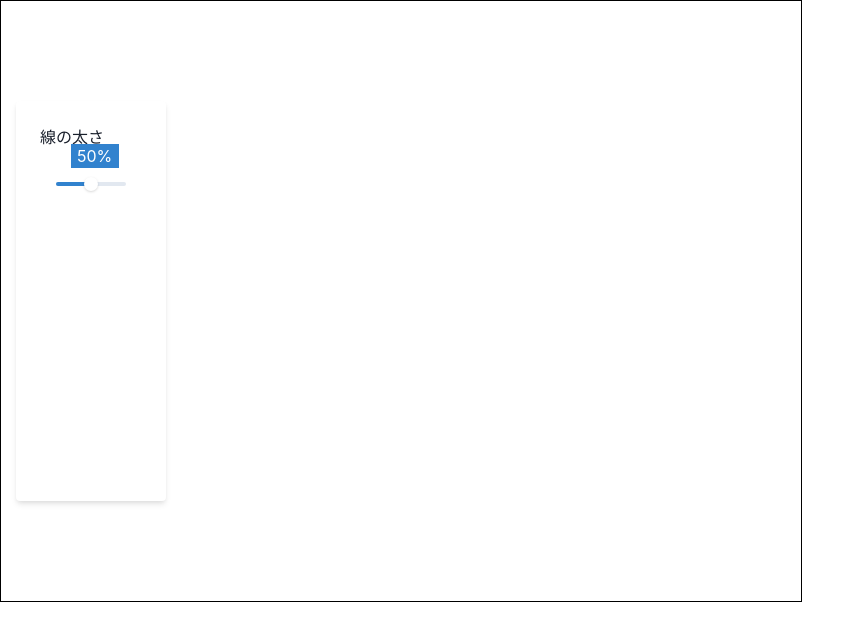
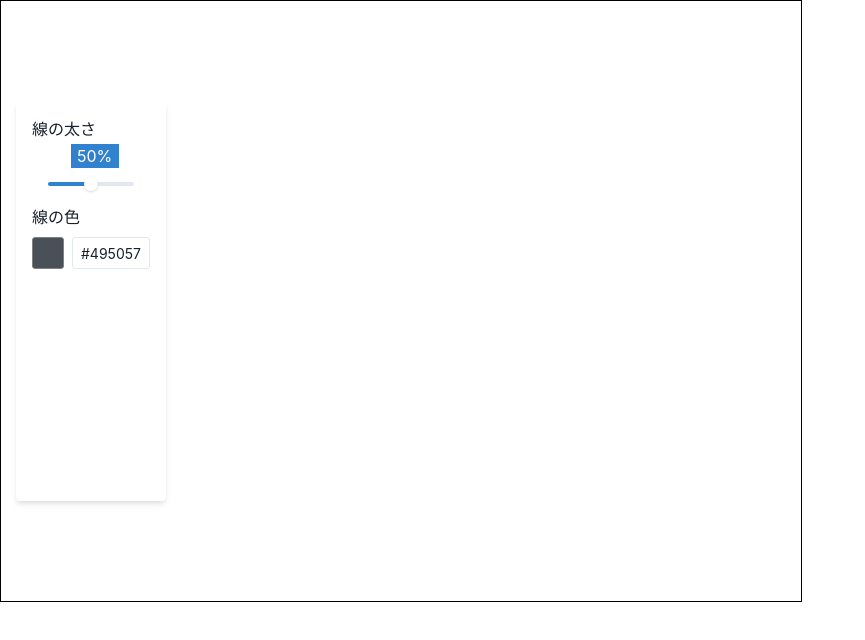
Before and after one commit to kyamashiro/draw-app, a React (Create React App) app: page / in a window 1280 px wide. Shown: the top 640 px of the page, without its empty margins (0-865 px from the left). Built offline with nearby package versions, Linux system fonts and the light colour scheme.

Commit message:
#2 線の色を変えられるようにする

```diff
--- a/src/components/Canvas/index.tsx
+++ b/src/components/Canvas/index.tsx
@@ -9,15 +9,15 @@ interface MousePosition {
 
 export const Canvas: React.FC = () => {
   const canvasRef = useRef(null!);
-  const [brush] = useAtom(brushAtom);
+  const [{ size, color }] = useAtom(brushAtom);
   const getContext = (): CanvasRenderingContext2D => {
     const canvas: any = canvasRef.current;
     const ctx = canvas.getContext("2d");
-    ctx.lineWidth = brush.size / 10;
-    ctx.strokeStyle = "red";
-    ctx.fillStyle = "red";
+    ctx.lineWidth = size / 10;
+    ctx.strokeStyle = color;
+    ctx.fillStyle = color;
     ctx.shadowBlur = 2;
-    ctx.shadowColor = "red";
+    ctx.shadowColor = color;
     return ctx;
   };
 
--- /dev/null
+++ b/src/components/Tools/Brush/index.tsx
@@ -0,0 +1,46 @@
+import React from "react";
+import {
+  Box,
+  Slider,
+  SliderFilledTrack,
+  SliderMark,
+  SliderThumb,
+  SliderTrack,
+} from "@chakra-ui/react";
+import { useAtom } from "jotai";
+import { brushAtom } from "state/Tools";
+
+export const Brush: React.FC = () => {
+  const [brush, setBrush] = useAtom(brushAtom);
+  return (
+    <>
+      <Box>線の太さ</Box>
+      <Box pt={6} px={4}>
+        <Slider
+          aria-label="slider-ex-6"
+          min={1}
+          max={100}
+          onChange={(size) => {
+            setBrush((prev) => ({ ...prev, size }));
+          }}
+        >
+          <SliderMark
+            value={brush.size}
+            textAlign="center"
+            bg="blue.500"
+            color="white"
+            mt="-10"
+            ml="-5"
+            w="12"
+          >
+            {brush.size}%
+          </SliderMark>
+          <SliderTrack>
+            <SliderFilledTrack />
+          </SliderTrack>
+          <SliderThumb />
+        </Slider>
+      </Box>
+    </>
+  );
+};
--- /dev/null
+++ b/src/components/Tools/ColorPicker/index.tsx
@@ -0,0 +1,96 @@
+import React from "react";
+import {
+  Box,
+  Button,
+  Flex,
+  Input,
+  Popover,
+  PopoverArrow,
+  PopoverBody,
+  PopoverCloseButton,
+  PopoverContent,
+  PopoverTrigger,
+  SimpleGrid,
+} from "@chakra-ui/react";
+import { useAtom } from "jotai";
+import { brushAtom } from "state/Tools";
+
+const COLORS = {
+  black: "#000",
+  gray: "#495057",
+  red: "#c92a2a",
+  blue: "#364fc7",
+  green: "#2b8a3e",
+  orange: "#e67700",
+} as const;
+type HEX = `#${string}`;
+export type Color = typeof COLORS[keyof typeof COLORS] | HEX;
+export const INITIAL_COLOR: Color = COLORS.gray;
+
+export const ColorPicker = () => {
+  const [{ color }, setBrush] = useAtom(brushAtom);
+
+  return (
+    <Popover variant="picker">
+      <Box>線の色</Box>
+      <Flex
+        direction={"row"}
+        alignItems={"center"}
+        justifyContent={"space-between"}
+        gap={2}
+      >
+        <Box>
+          <PopoverTrigger>
+            <Button
+              aria-label={color}
+              background={color}
+              size={"sm"}
+              borderRadius={3}
+              borderWidth={1}
+              borderColor={"gray"}
+            />
+          </PopoverTrigger>
+        </Box>
+        <Box verticalAlign={"center"}>
+          <Input
+            size="sm"
+            padding={2}
+            borderRadius={3}
+            placeholder="#FFFFFF"
+            value={color}
+            onChange={(e) =>
+              setBrush((prev) => ({
+                ...prev,
+                color: e.currentTarget.value as Color,
+              }))
+            }
+          />
+        </Box>
+      </Flex>
+      <PopoverContent width="170px">
+        <PopoverArrow bg={"white"} />
+        <PopoverCloseButton color="white" />
+        <PopoverBody height="120px">
+          <SimpleGrid columns={5} spacing={2}>
+            {Object.values(COLORS).map((c) => (
+              <Button
+                key={c}
+                aria-label={c}
+                background={c}
+                height="22px"
+                width="22px"
+                padding={0}
+                minWidth="unset"
+                borderRadius={3}
+                _hover={{ background: c }}
+                onClick={() => {
+                  setBrush((prev) => ({ ...prev, color: c }));
+                }}
+              />
+            ))}
+          </SimpleGrid>
+        </PopoverBody>
+      </PopoverContent>
+    </Popover>
+  );
+};
--- a/src/components/Tools/index.tsx
+++ b/src/components/Tools/index.tsx
@@ -1,19 +1,9 @@
-import {
-  Box,
-  Slider,
-  SliderFilledTrack,
-  SliderMark,
-  SliderThumb,
-  SliderTrack,
-  Stack,
-} from "@chakra-ui/react";
+import { Stack } from "@chakra-ui/react";
 import React from "react";
-import { useAtom } from "jotai";
-import { brushAtom } from "state/Tools";
+import { Brush } from "components/Tools/Brush";
+import { ColorPicker } from "components/Tools/ColorPicker";
 
 export const Tools: React.FC = () => {
-  const [brush, setBrush] = useAtom(brushAtom);
-
   return (
     <Stack
       w="150px"
@@ -23,36 +13,10 @@ export const Tools: React.FC = () => {
       boxShadow="md"
       backgroundColor={"white"}
       m={4}
+      p={4}
     >
-      <Box p={6}>
-        <Box>線の太さ</Box>
-        <Box pt={6} px={4}>
-          <Slider
-            aria-label="slider-ex-6"
-            min={1}
-            max={100}
-            onChange={(size) => {
-              setBrush((prev) => ({ ...prev, size }));
-            }}
-          >
-            <SliderMark
-              value={brush.size}
-              textAlign="center"
-              bg="blue.500"
-              color="white"
-              mt="-10"
-              ml="-5"
-              w="12"
-            >
-              {brush.size}%
-            </SliderMark>
-            <SliderTrack>
-              <SliderFilledTrack />
-            </SliderTrack>
-            <SliderThumb />
-          </Slider>
-        </Box>
-      </Box>
+      <Brush />
+      <ColorPicker />
     </Stack>
   );
 };
--- a/src/state/Tools/index.ts
+++ b/src/state/Tools/index.ts
@@ -1,8 +1,11 @@
 import { atom } from "jotai";
+import { Color, INITIAL_COLOR } from "components/Tools/ColorPicker";
 
 export interface Brush {
   size: number;
+  color: Color;
 }
 export const brushAtom = atom({
   size: 50,
+  color: INITIAL_COLOR,
 });
```
